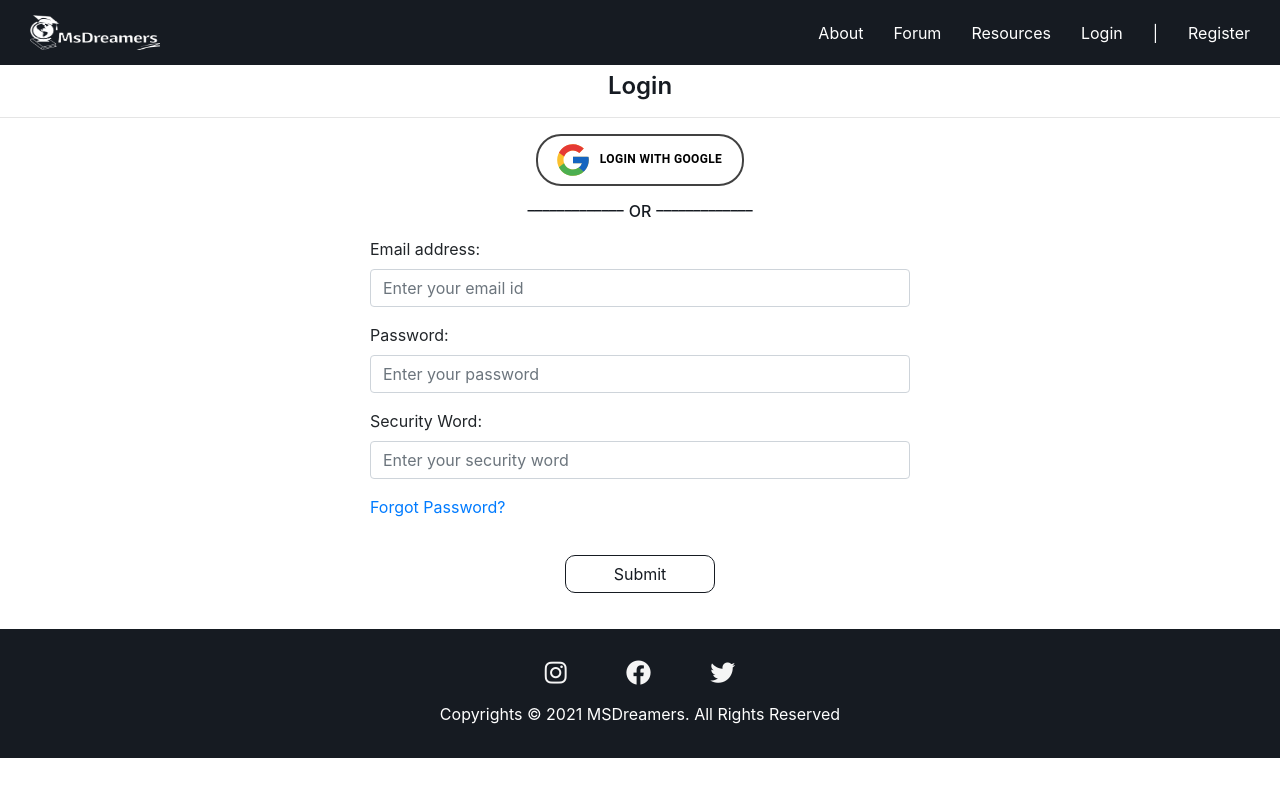
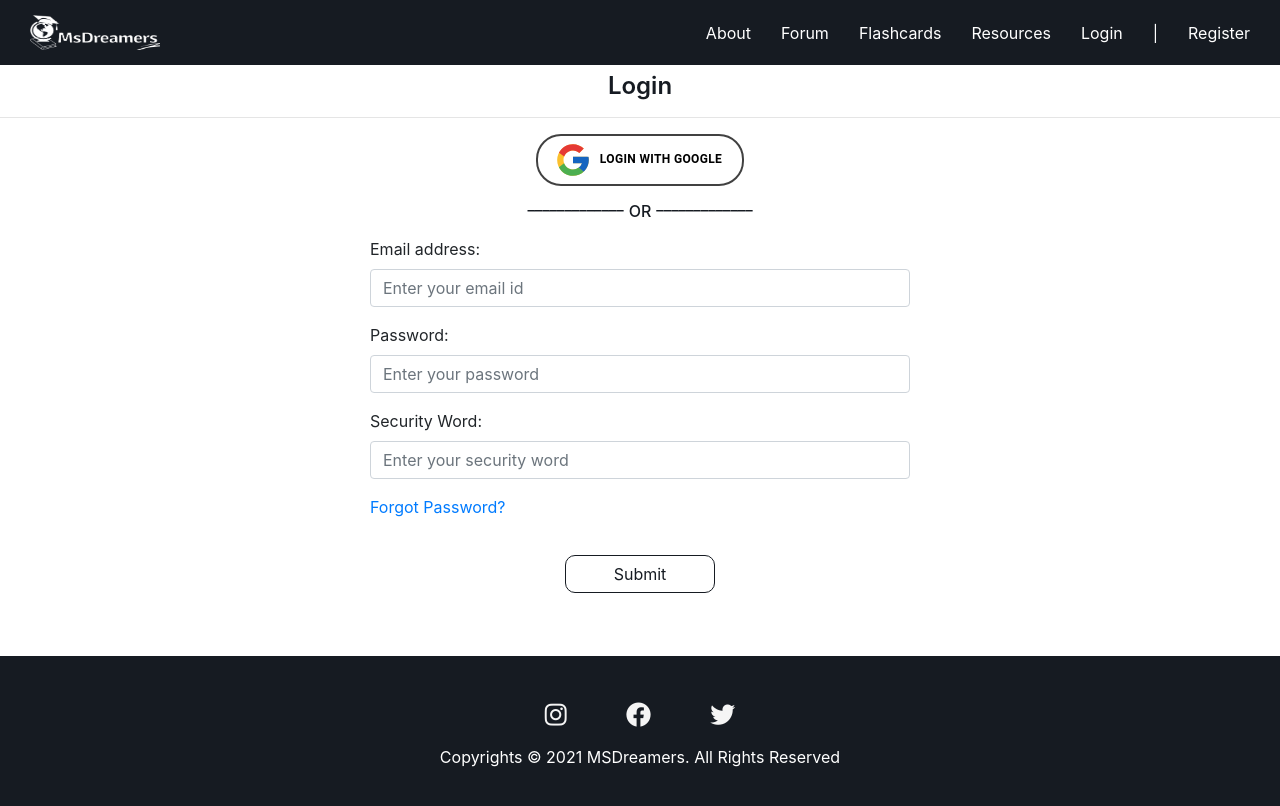
Before and after one commit to DEV270201/MSDreamers, a React (Create React App) app in the folder client/: page /login in a window 1280 px wide. Shown: the top 806 px of the page. Built offline with nearby package versions, Linux system fonts and the light colour scheme; a web font is replaced by a local one.

Commit message:
fixed bugs
Co-authored-by: Priyal Babel <priyal-babel@users.noreply.github.com>

```diff
--- a/client/public/index.html
+++ b/client/public/index.html
@@ -32,7 +32,7 @@
     <link rel="stylesheet" href="https://stackpath.bootstrapcdn.com/bootstrap/4.4.1/css/bootstrap.min.css" integrity="sha384-Vkoo8x4CGsO3+Hhxv8T/Q5PaXtkKtu6ug5TOeNV6gBiFeWPGFN9MuhOf23Q9Ifjh" crossorigin="anonymous">
     <title>React App</title>
   </head>
-  <body>
+  <body class="h-100" style="min-height:100vh;">
     <noscript>You need to enable JavaScript to run this app.</noscript>
     <div id="root"></div>
     <!--
--- a/client/src/components/Login.js
+++ b/client/src/components/Login.js
@@ -122,7 +122,8 @@ export default function Login(obj) {
   }
 
   return (
-    <>
+    // <>
+    <div style={{minHeight:"80vh"}}>
       {
         load ?
           <>
@@ -198,14 +199,15 @@ export default function Login(obj) {
                       <p className='login_fp' style={{ textDecoration: 'none', color: "#161b22" }}><NavLink to="/forgotPassword">Forgot Password?</NavLink></p>
                     </div>
                     <div className="d-flex justify-content-center">
-                      <button className="btn btn_reg " onClick={submit_form} >Submit</button>
+                      <button className="btn btn_reg mb-2" onClick={submit_form} >Submit</button>
                     </div>
                   </form>
                 </div>
               </div>
             </div>
           </div>
+
       }
-    </>
+      </div>
   )
 }
--- a/client/src/components/Navbar.js
+++ b/client/src/components/Navbar.js
@@ -28,6 +28,9 @@ const Navbar = () => {
               <NavLink to="/forum" data-toggle="collapse" data-target=".navbar-collapse.show" className="navText pb-1">Forum</NavLink>
             </li>
             <li className="nav-item nav_li_center">
+              <NavLink to="/about" data-toggle="collapse" data-target=".navbar-collapse.show" className="navText pb-1">Flashcards</NavLink>
+            </li>
+            <li className="nav-item nav_li_center">
               <NavLink to="/resources" data-toggle="collapse" data-target=".navbar-collapse.show" className="navText pb-1">Resources</NavLink>
             </li>
             <li className="nav-item dropdown nav_li_center">
--- a/client/src/css/Footer.css
+++ b/client/src/css/Footer.css
@@ -7,6 +7,13 @@
     justify-content: center;
     padding: 1rem 5px 1rem 5px;
     width: 100vw;
+    /* overflow-y: scroll; */
+    /* height: 10vh; */
+    clear: both;
+    /* position: absolute; */
+    height: 20vh;
+    /* margin-top: -100px; */
+    /* bottom: 0px; */
 }
 
 .social_media{
--- a/client/src/css/Register.css
+++ b/client/src/css/Register.css
@@ -4,13 +4,17 @@
 }
 
 .register_load{
-    height: 100vh;
+    height: 100%;
     width: 100vw;
     display: flex;
     justify-content: center;
     align-items: center;
 }
 
+.login_cont{
+    height: 100vh;
+    width: 100vw;
+}
 
 .loader{
     display: flex;
@@ -32,7 +36,7 @@
     border-radius: 10px;
     width: 150px;
     transition: all.5s ease;
-    margin: 20px 0px;
+    margin-top: 20px;
 }
 
 .btn_reg:hover{
```
